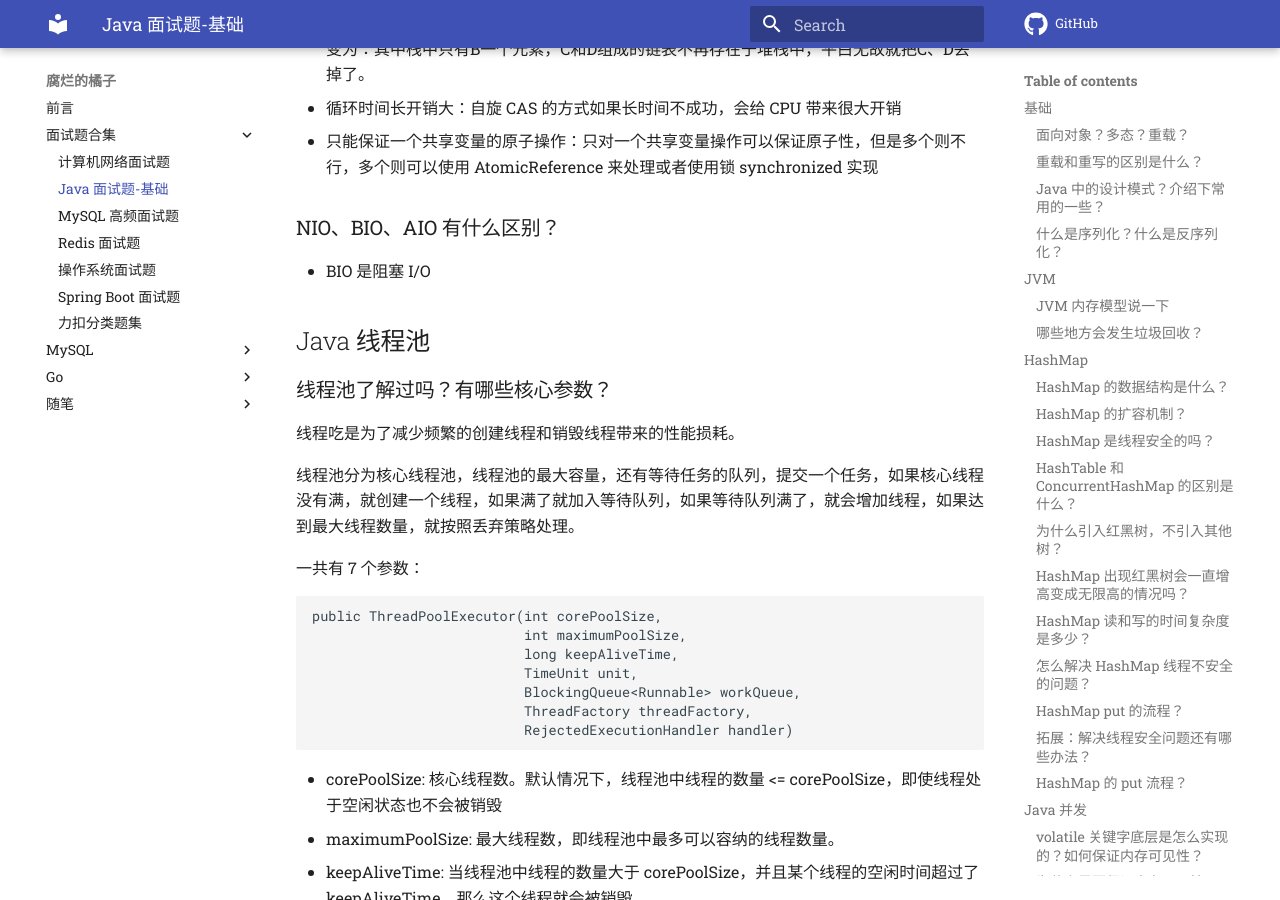
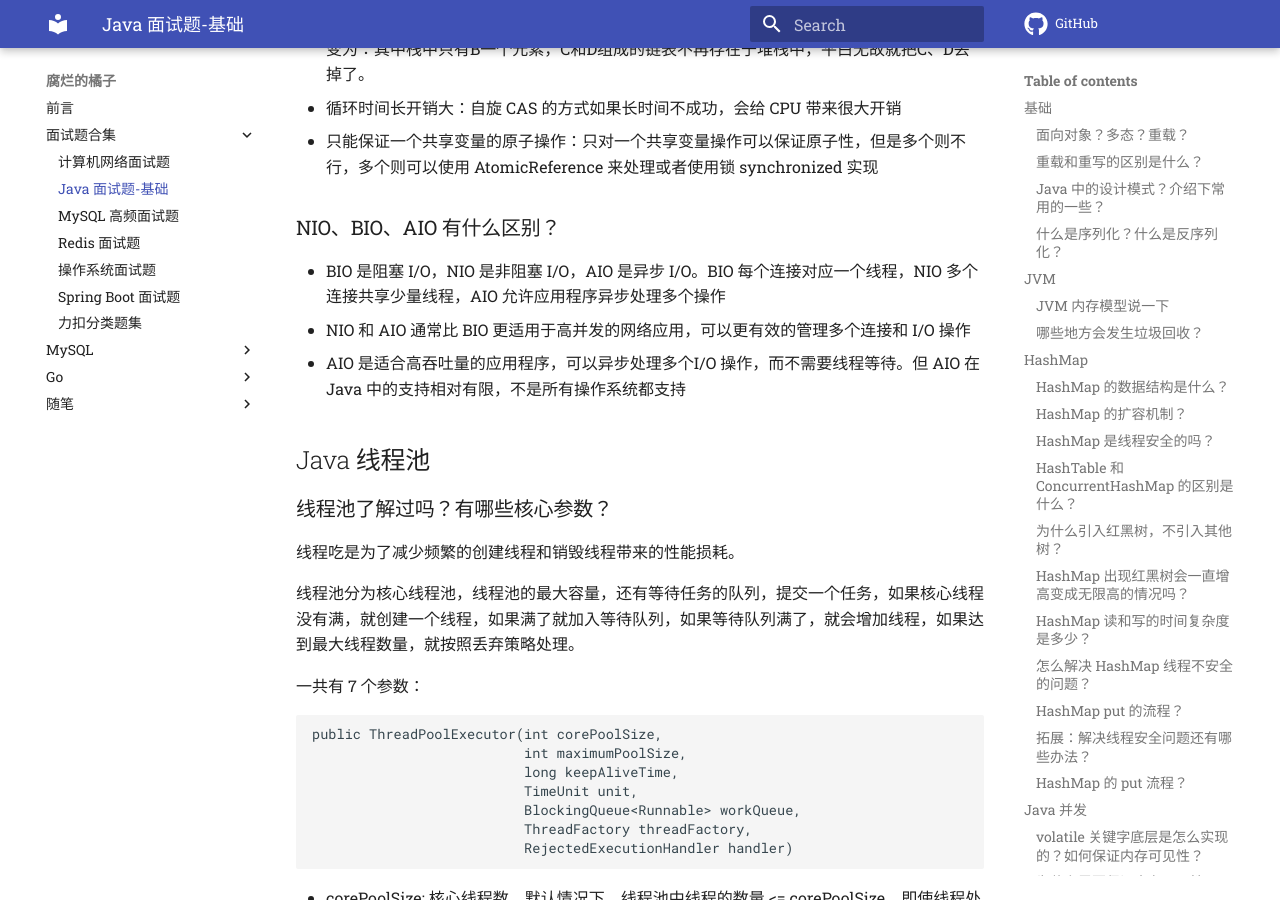
Before and after one commit to z1ming/cs-Hydra, an MkDocs documentation site: the page built from docs/文章/Java-base.md, in a window 1280 px wide and 900 px high, scrolled down 13678 px. Built offline with MkDocs 1.6.1 and Material for MkDocs 9.7.7, drawn with Linux system fonts in a browser that asks for light colours; comment, search, counter and statistics services are not loaded.

Commit message:
Update Java-base.md
Signed-off-by: Ziming Meng <zimingm94@gmail.com>

```diff
--- a/docs/文章/Java-base.md
+++ b/docs/文章/Java-base.md
@@ -458,7 +458,9 @@ CAS 叫做 CompareAndSwap，比较并交换，主要通过处理器的指令保
 
 ### NIO、BIO、AIO 有什么区别？
 
-- BIO 是阻塞 I/O
+- BIO 是阻塞 I/O，NIO 是非阻塞 I/O，AIO 是异步 I/O。BIO 每个连接对应一个线程，NIO 多个连接共享少量线程，AIO 允许应用程序异步处理多个操作
+- NIO 和 AIO 通常比 BIO 更适用于高并发的网络应用，可以更有效的管理多个连接和 I/O 操作
+- AIO 是适合高吞吐量的应用程序，可以异步处理多个I/O 操作，而不需要线程等待。但 AIO 在 Java 中的支持相对有限，不是所有操作系统都支持
 
 ## Java 线程池
 
```
